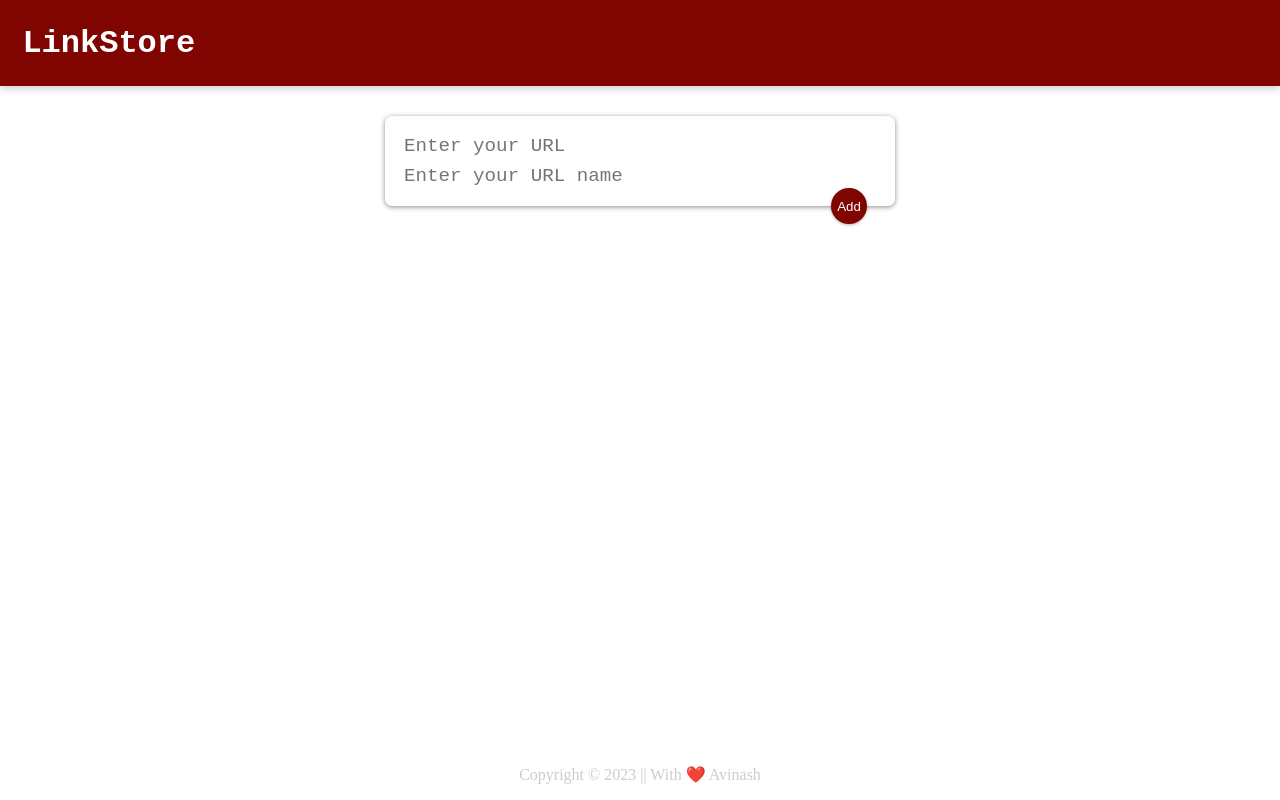
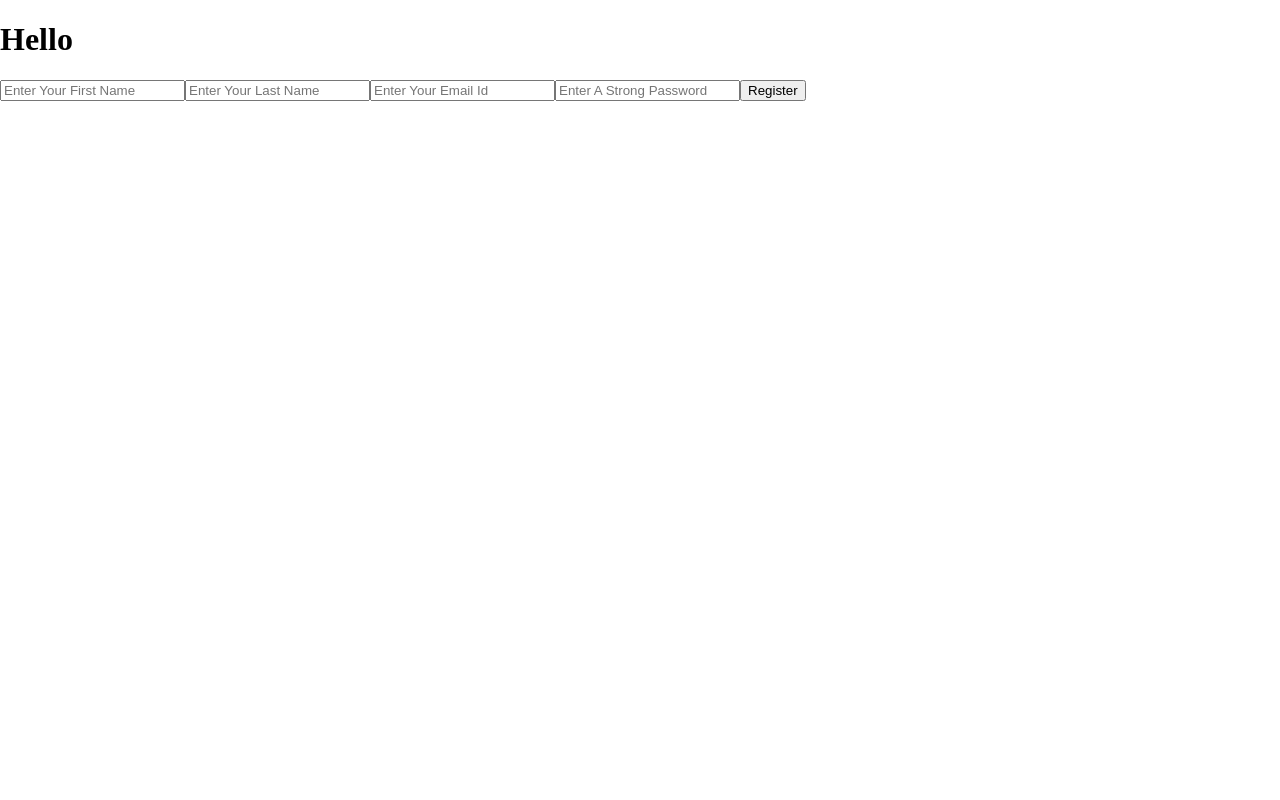
Before and after one commit to Aviwani1234/linkstore, a React (Create React App) app: page /register in a window 1280 px wide. Built offline with nearby package versions, Linux system fonts and the light colour scheme.

Commit message:
linkstore09 --Working on routes

```diff
--- a/package.json
+++ b/package.json
@@ -9,6 +9,7 @@
     "firebase": "^10.7.1",
     "react": "^18.2.0",
     "react-dom": "^18.2.0",
+    "react-router-dom": "^6.21.2",
     "react-scripts": "5.0.1",
     "web-vitals": "^2.1.4"
   },
--- a/src/components/App.jsx
+++ b/src/components/App.jsx
@@ -1,14 +1,19 @@
-import Header from "./Header";
-import Footer from "./Footer";
-import Input from "./Input";
+import React from "react";
+import { BrowserRouter as Router, Routes, Route } from "react-router-dom";
+
+import Home from "./Home";
+import Login from "../pages/Login"
+import Register from "../pages/Register"
 
 function App() {
   return (
-    <div className="App">
-      <Header />
-      <Input />
-      <Footer />
-    </div>
+    <Router>
+      <Routes>
+        <Route path="/" element={<Home />}></Route>
+        <Route path="/login" element={<Login />}></Route>
+        <Route path="/register" element={<Register />}></Route>
+      </Routes>
+    </Router>
   );
 }
 
--- a/src/components/Home.jsx
+++ b/src/components/Home.jsx
@@ -0,0 +1,16 @@
+import React from "react";
+import Header from "./Header";
+import Footer from "./Footer";
+import Input from "./Input";
+
+function Home() {
+  return (
+    <div className="App">
+      <Header />
+      <Input />
+      <Footer />
+    </div>
+  )
+}
+
+export default Home
--- a/src/pages/Register.jsx
+++ b/src/pages/Register.jsx
@@ -9,6 +9,7 @@
         <input type="text" placeholder="Enter Your Last Name" />
         <input type="email" placeholder="Enter Your Email Id" />
         <input type="password" placeholder="Enter A Strong Password" />
+        <button type="submit">Register</button>
       </form>
     </div>
   );
```
Also changed, not shown: 1 other file (tests, documents, lock files or other folders).
